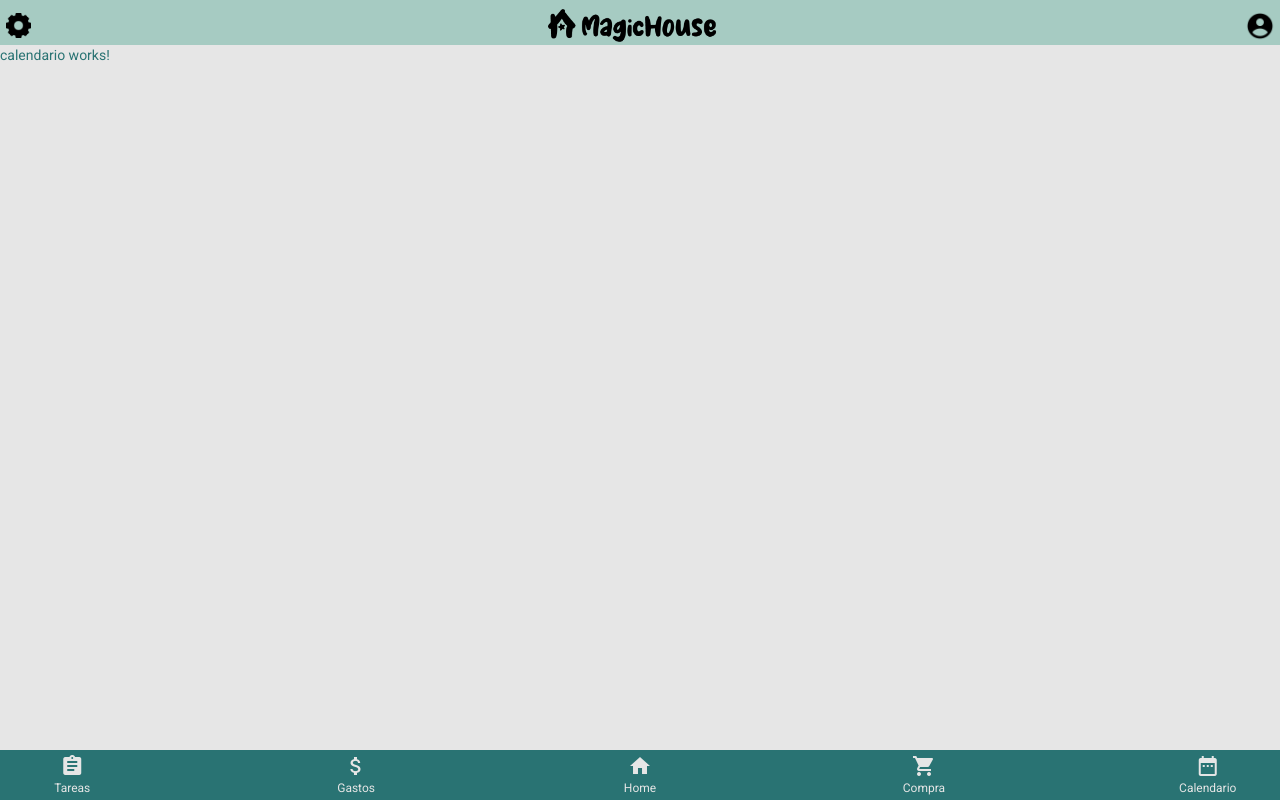
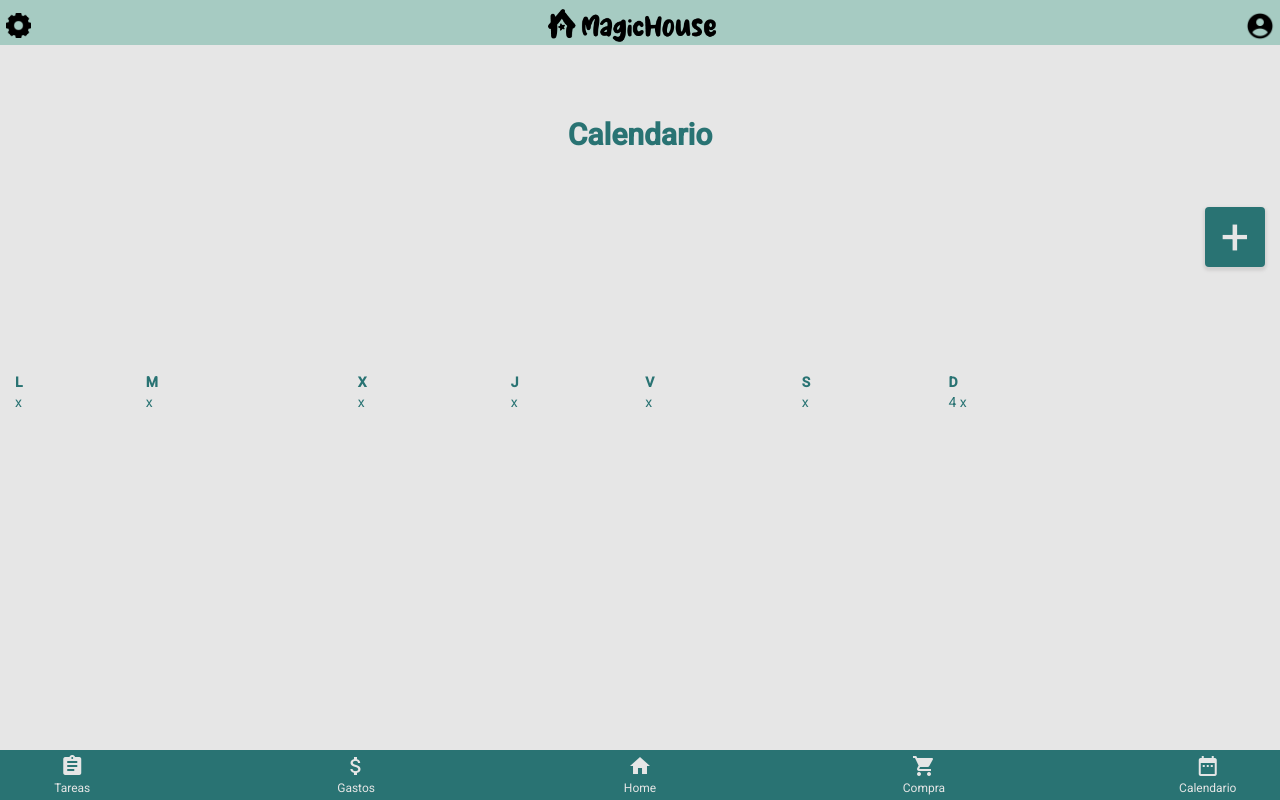
Before and after one commit to Manuela-Mariscotti/magicHouse, an Angular app: page /calendario in a window 1280 px wide. Built offline with nearby package versions, Linux system fonts and the light colour scheme.

Commit message:
haciendo calendario

```diff
--- a/src/app/app.module.ts
+++ b/src/app/app.module.ts
@@ -38,6 +38,7 @@ import { TableTareasComponent } from './components/table-tareas/table-tareas.com
 import { DialogTareasComponent } from './components/dialogs/dialog-tareas/dialog-tareas.component';
 import { DialogPresupuestoComponent } from './components/dialogs/dialog-presupuesto/dialog-presupuesto.component';
 import { CardPresuComponent } from './components/card-presu/card-presu.component';
+import { CalendarComponentComponent } from './components/calendar-component/calendar-component.component';
 
 
 @NgModule({
@@ -68,7 +69,8 @@ import { CardPresuComponent } from './components/card-presu/card-presu.component
     TableTareasComponent,
     DialogTareasComponent,
     DialogPresupuestoComponent,
-    CardPresuComponent
+    CardPresuComponent,
+    CalendarComponentComponent
   ],
   imports: [
     BrowserModule,
--- /dev/null
+++ b/src/app/components/calendar-component/calendar-component.component.css
@@ -0,0 +1,14 @@
+.page{
+    display: flex;
+    justify-content: center;
+    align-items: flex-start;
+
+    height: 100%;
+    width: 100vw;
+
+    /* border: 1px solid green; */
+}
+
+table{
+    width: 100%;
+}
--- /dev/null
+++ b/src/app/components/calendar-component/calendar-component.component.html
@@ -0,0 +1,39 @@
+<div class="page">
+    <table>
+        <tr>
+            <th>L</th>
+            <th>M</th>
+            <th>X</th>
+            <th>J</th>
+            <th>V</th>
+            <th>S</th>
+            <th>D</th>
+        </tr>
+        <tr>
+            <td>
+                x
+            </td>
+            <td>
+                x
+            </td>
+            <td>
+                x
+            </td>
+            <td>
+                x
+            </td>
+            <td>
+                x
+            </td>
+            <td>
+                x
+            </td>
+            <td>
+                {{primerDiaMes}}
+                x
+            </td>
+        </tr>
+
+
+    </table>
+</div>
--- /dev/null
+++ b/src/app/components/calendar-component/calendar-component.component.ts
@@ -0,0 +1,53 @@
+import { Component, OnInit } from '@angular/core';
+
+@Component({
+  selector: 'app-calendar-component',
+  templateUrl: './calendar-component.component.html',
+  styleUrls: ['./calendar-component.component.css'],
+})
+export class CalendarComponentComponent implements OnInit {
+  date = new Date();
+
+  month = this.date.getMonth();
+  day = this.date.getDate();
+  year = this.date.getFullYear();
+
+  diasPorMes = new Date(this.year, this.month, 0).getDate();
+  public primerDiaMes = new Date(this.year, this.month, 1).getDay();
+
+  semanas = this.diasPorMes / 7;
+  semanas_resto = this.diasPorMes % 7;
+
+  constructor() {
+
+    console.log(this.getCalendar())
+  }
+
+  getCalendar() {
+    let result: Date[][] = [];
+
+    let dia = 1;
+    let tmp = []
+
+   if(result.length == 0 && tmp.length < 7){
+
+     for (let i = 0; i < this.primerDiaMes; i++) {
+       tmp.push(0);
+     }
+
+     let i = 0
+     while( i >= this.primerDiaMes && tmp.length < 7){
+       tmp.push(new Date(this.year, this.month, dia))
+       dia++;
+
+      }
+    }else{
+      result.push(tmp)
+    }
+
+    return result
+
+  }
+
+  ngOnInit(): void {}
+}
--- a/src/app/pages/calendario/calendario.component.css
+++ b/src/app/pages/calendario/calendario.component.css
@@ -0,0 +1,22 @@
+.page{
+    display: flex;
+    flex-direction: column;
+    justify-content: space-around;
+    align-items: center;
+    width: 100%;
+
+    height: 100%;
+}
+
+.caja-btn-add{
+    align-self: flex-end;
+}
+
+.calendar{
+    height: 50vh;
+}
+
+app-calendar-component{
+
+    width: 100%;
+}
--- a/src/app/pages/calendario/calendario.component.html
+++ b/src/app/pages/calendario/calendario.component.html
@@ -1 +1,14 @@
-<p>calendario works!</p>
+<div class="page">
+    <p class="texto-titulo">Calendario</p>
+
+    <div class="caja-btn-add">
+        <button type="button">
+            <p>+</p>
+        </button>
+    </div>
+
+    <div class="calendar">
+        <app-calendar-component> </app-calendar-component>
+    </div>
+
+</div>
```
Also changed, not shown: package.json (line endings or trailing spaces), 1 other file (tests, documents, lock files or other folders).
